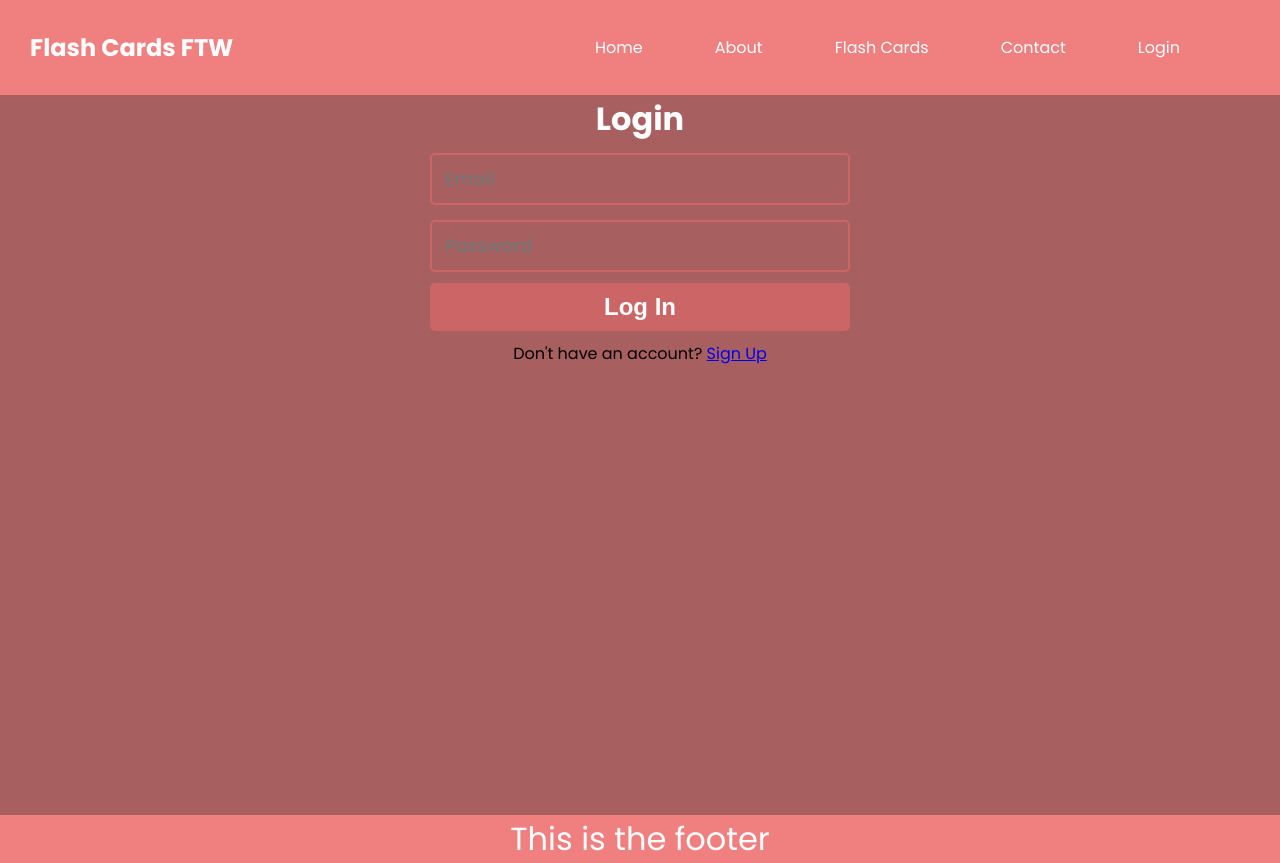
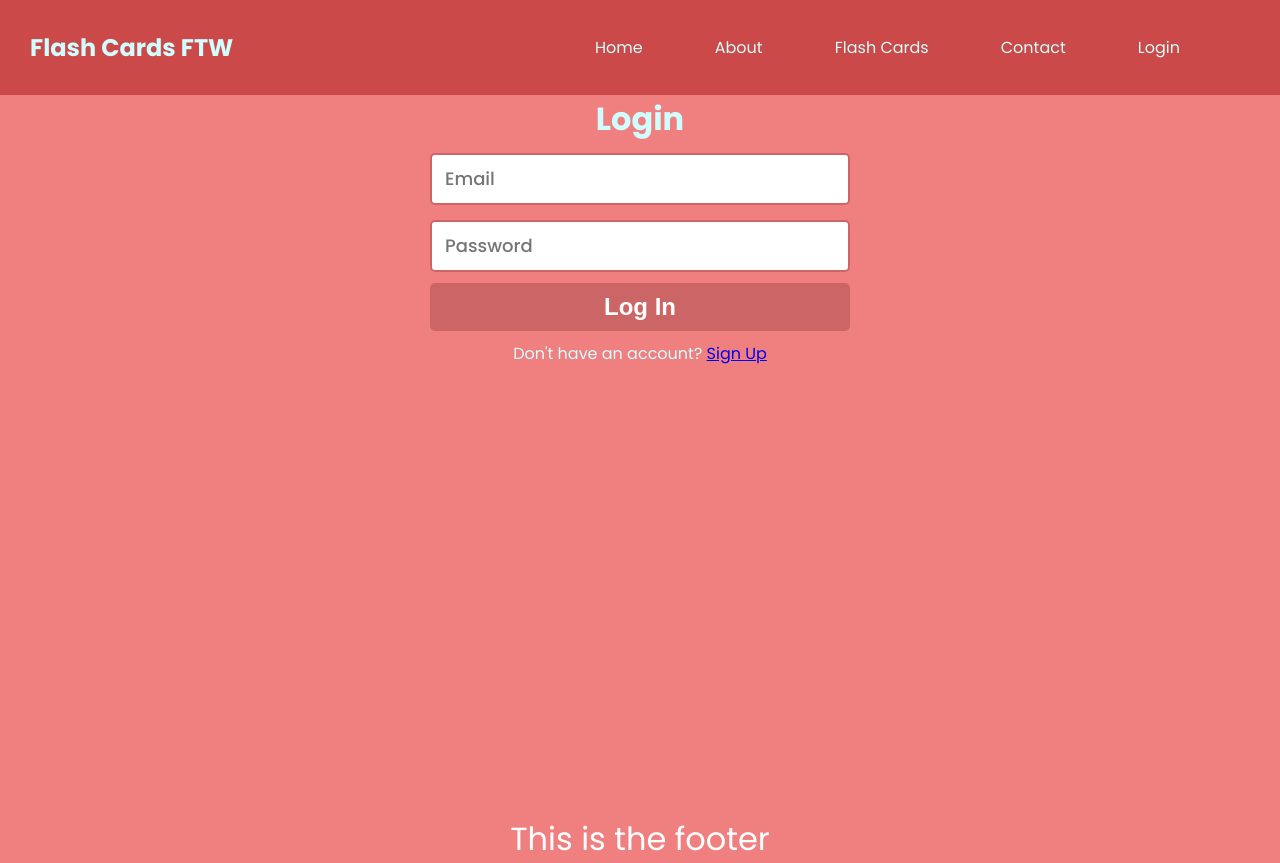
Before and after one commit to tora-pan/react_flashcards, a React (Create React App) app: page /login in a window 1280 px wide. Built offline with nearby package versions, Linux system fonts and the light colour scheme; no server answers.

Commit message:
remove duplicate css (#3)

```diff
--- a/src/App.js
+++ b/src/App.js
@@ -19,6 +19,7 @@ function App() {
       <Router>
         <AuthProvider>
           <Header />
+          <div className="container">
             <Switch>
               <Route exact path="/" component={HomePage} />
               <Route path="/flashcards" component={FlashcardPage} />
@@ -28,6 +29,7 @@ function App() {
               <Route path="/signup" component={Signup} />
               <Route path="/login" component={Login} />
             </Switch>
+          </div>
           <Footer />
         </AuthProvider>
       </Router>
--- a/src/app.css
+++ b/src/app.css
@@ -1,16 +1,42 @@
+:root {
+  --bright: #d0feff;
+  --background: #f08080;
+  --darkBackground: #cc4949;
+  --purple: #d5dbf5;
+  --tan: #fac489;
+  --black: #000000;
+}
+
 * {
   font-family: "Poppins", sans-serif;
   box-sizing: border-box;
   margin: 0px;
   padding: 0px;
-  /* color: white; */
 }
 
 h1 {
-  color: white;
+  color: var(--bright);
+}
+p {
+  color: var(--black);
+}
+
+li {
+  color: var(--bright);
+}
+li:hover {
+  color: var(--purple);
+}
+
+button {
+  background-color: var(--darkBackground);
 }
 
 .container {
-  color: white;
-  background-color: rgb(255, 197, 197);
+  color: var(--bright);
+  background-color: var(--background);
+  display: flex;
+  flex-direction: column;
+  justify-content: center;
+  align-items: center;
 }
--- a/src/components/button/button.styles.css
+++ b/src/components/button/button.styles.css
@@ -4,7 +4,7 @@
     justify-content: center;
     align-items: center;
     width: 50%;
-    background: lightcoral;
+    background: #cc4949;
     border-radius: 5px;
     border: 0;
     cursor: pointer;
@@ -18,5 +18,5 @@
   }
 
 .button:hover {
-    background: #41f2ff;
+    background: #9e3a3a;
   }
--- a/src/components/header/header.css
+++ b/src/components/header/header.css
@@ -4,6 +4,33 @@
 
 .header .navbar .logo {
   margin: 20px auto 20px 20px;
+}
+
+.navbar {
+  display: flex;
+  justify-content: space-around;
+  align-items: center;
+  justify-content: center;
+  min-height: 10vh;
+  background-color: #cc4949;
+  padding: 10px 100px 10px 10px;
+}
+
+.navlinks {
+  width: 50%;
+  display: flex;
+  justify-content: space-between;
+  align-items: center;
+  list-style: none;
+}
+
+.link {
+  text-decoration: none;
+  transition: all 300ms cubic-bezier(0.23, 1, 0.32, 1);
+}
+
+.link:hover {
+  transform: rotate(10deg);
 }
 
 /* CSS */
@@ -50,34 +77,3 @@
   box-shadow: none;
   transform: translateY(0);
 }
-
-.navbar {
-  display: flex;
-  justify-content: space-around;
-  align-items: center;
-  justify-content: center;
-  min-height: 10vh;
-  background-color: lightcoral;
-  padding: 10px 100px 10px 10px;
-}
-
-
-
-.navlinks {
-  width: 50%;
-  display: flex;
-  justify-content: space-between;
-  align-items: center;
-  list-style: none;
-}
-
-.link {
-  color: white;
-  text-decoration: none;
-  transition: all 300ms cubic-bezier(0.23, 1, 0.32, 1);
-}
-
-.link:hover {
-  color: black;
-  transform: rotate(10deg);
-}
--- a/src/components/login/login.styles.css
+++ b/src/components/login/login.styles.css
@@ -4,10 +4,6 @@ form {
 }
 
 .login {
-  /* display: flex;
-  flex-direction: column;
-  justify-content: center;
-  align-items: center; */
   width: 100vw;
   height: 90vh;
   margin: auto;
@@ -15,8 +11,9 @@ form {
   display: flex;
   flex-direction: column;
   align-items: center;
-  background-color: rgb(168, 95, 95);
 }
+
+
 
 .login-form {
   color: white;
@@ -25,7 +22,6 @@ form {
   font-size: 18px;
   border-radius: 5px;
   line-height: 22px;
-  background-color: transparent;
   border: 2px solid #cc6666;
   transition: all 0.3s;
   padding: 13px;
@@ -42,11 +38,11 @@ form {
 [type="submit"] {
   font-family: "Montserrat", Arial, Helvetica, sans-serif;
   width: 100%;
-  background: #cc6666;
+  background-color: #cc4949;
   border-radius: 5px;
   border: 0;
   cursor: pointer;
-  color: white;
+  color: black;
   font-size: 24px;
   padding-top: 10px;
   padding-bottom: 10px;
@@ -55,5 +51,5 @@ form {
   font-weight: 700;
 }
 [type="submit"]:hover {
-  background: #cc4949;
+  background: #8bcc66;
 }
--- a/src/components/signup/signup.styles.css
+++ b/src/components/signup/signup.styles.css
@@ -11,7 +11,6 @@ form {
   display: flex;
   flex-direction: column;
   align-items: center;
-  background-color: rgb(168, 95, 95);
 }
 
 .signup-form {
--- a/src/pages/about_page/aboutPage.css
+++ b/src/pages/about_page/aboutPage.css
@@ -6,5 +6,5 @@
   display: flex;
   flex-direction: column;
   align-items: center;
-  background-color: rgb(168, 95, 95);
+
 }
--- a/src/pages/contact_page/contactPage.css
+++ b/src/pages/contact_page/contactPage.css
@@ -6,5 +6,4 @@
   display: flex;
   flex-direction: column;
   align-items: center;
-  background-color: rgb(168, 95, 95);
 }
--- a/src/pages/flashcard_page/flashcard.css
+++ b/src/pages/flashcard_page/flashcard.css
@@ -6,5 +6,4 @@
   display: flex;
   flex-direction: column;
   align-items: center;
-  background-color: rgb(168, 95, 95);
 }
--- a/src/pages/home_page/homePage.css
+++ b/src/pages/home_page/homePage.css
@@ -1,16 +1,12 @@
 .homepage {
-  width: 100vw;
-  /* height: 90vh; */
-  margin: auto;
-  padding: 0 auto;
+  width: 80vw;
   display: flex;
   flex-direction: column;
   align-items: center;
-  background-color: rgb(168, 95, 95);
   padding-bottom: 50px;
 }
 
-.content{
-  width: 75%;
+.content {
+  width: 100%;
   height: 100%;
 }
```
Also changed, not shown: src/pages/home_page/HomePage.jsx (+99 -7 lines). Lines whose indentation alone changed are shown as unchanged.
